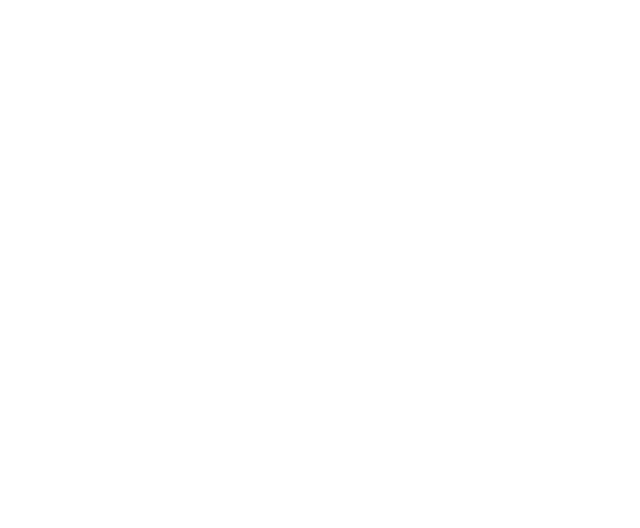
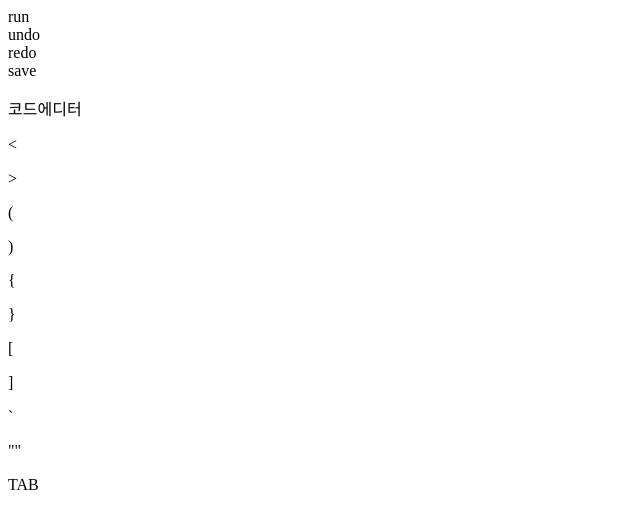
Before and after one commit to Vanillaide/vanillaide-client-web, a React (Create React App) app: page / in a window 1280 px wide. Shown: the top 528 px of the page, without its empty margins (0-640 px from the left). Built offline with nearby package versions, Linux system fonts and the light colour scheme.

Commit message:
initial project with static react components

```diff
--- a/package.json
+++ b/package.json
@@ -3,6 +3,7 @@
   "version": "0.1.0",
   "private": true,
   "dependencies": {
+    "@uiw/react-codemirror": "^4.12.4",
     "prop-types": "^15.8.1",
     "react": "^18.2.0",
     "react-dom": "^18.2.0",
--- a/src/App.js
+++ b/src/App.js
@@ -1,12 +1,21 @@
 import AppHeader from "./layout/AppHeader";
-import Layout from "./layout/LayOut";
+import Layout from "./layout/Layout";
 import ContentBox from "./layout/ContentBox";
+
+import CodeArea from "./components/CodeArea";
+import FunctionHeader from "./components/FunctionHeader/FunctionHeader";
+import ToolBar from "./components/ToolBar";
 
 function App() {
   return (
     <Layout>
-      <AppHeader></AppHeader>
-      <ContentBox></ContentBox>
+      <AppHeader>
+        <FunctionHeader />
+      </AppHeader>
+      <ContentBox>
+        <CodeArea />
+        <ToolBar />
+      </ContentBox>
     </Layout>
   );
 }
--- a/src/components/CodeArea.js
+++ b/src/components/CodeArea.js
@@ -0,0 +1,7 @@
+export default function CodeArea() {
+  return (
+    <div>
+      <p>코드에디터</p>
+    </div>
+  );
+}
--- a/src/components/FunctionHeader/FunctionHeader.js
+++ b/src/components/FunctionHeader/FunctionHeader.js
@@ -0,0 +1,15 @@
+import RedoButton from "./RedoButton";
+import RunButton from "./RunButton";
+import SaveButton from "./SaveButton";
+import UndoButton from "./UndoButton";
+
+export default function FunctionHeader() {
+  return (
+    <div>
+      <RunButton />
+      <UndoButton />
+      <RedoButton />
+      <SaveButton />
+    </div>
+  );
+}
--- a/src/components/FunctionHeader/RedoButton.js
+++ b/src/components/FunctionHeader/RedoButton.js
@@ -0,0 +1,7 @@
+export default function RedoButton() {
+  return (
+    <div>
+      <div>redo</div>
+    </div>
+  );
+}
--- a/src/components/FunctionHeader/RunButton.js
+++ b/src/components/FunctionHeader/RunButton.js
@@ -0,0 +1,7 @@
+export default function RunButton() {
+  return (
+    <div>
+      <div>run</div>
+    </div>
+  );
+}
--- a/src/components/FunctionHeader/SaveButton.js
+++ b/src/components/FunctionHeader/SaveButton.js
@@ -0,0 +1,7 @@
+export default function SaveButton() {
+  return (
+    <div>
+      <div>save</div>
+    </div>
+  );
+}
--- a/src/components/FunctionHeader/UndoButton.js
+++ b/src/components/FunctionHeader/UndoButton.js
@@ -0,0 +1,7 @@
+export default function UndoButton() {
+  return (
+    <div>
+      <div>undo</div>
+    </div>
+  );
+}
--- a/src/components/ToolBar.js
+++ b/src/components/ToolBar.js
@@ -0,0 +1,29 @@
+const signsArray = [
+  "<",
+  ">",
+  "(",
+  ")",
+  "{",
+  "}",
+  "[",
+  "]",
+  "`",
+  JSON.stringify(""),
+];
+
+export default function ToolBar() {
+  return (
+    <div>
+      {signsArray.map((sign) => {
+        return (
+          <div key={sign}>
+            <p>{sign}</p>
+          </div>
+        );
+      })}
+      <div>
+        <p>TAB</p>
+      </div>
+    </div>
+  );
+}
```
Also changed, not shown: src/components/LanguageBar.js (+15 -0 lines), src/constants/color.js (+14 -0 lines), 1 other file (tests, documents, lock files or other folders).
